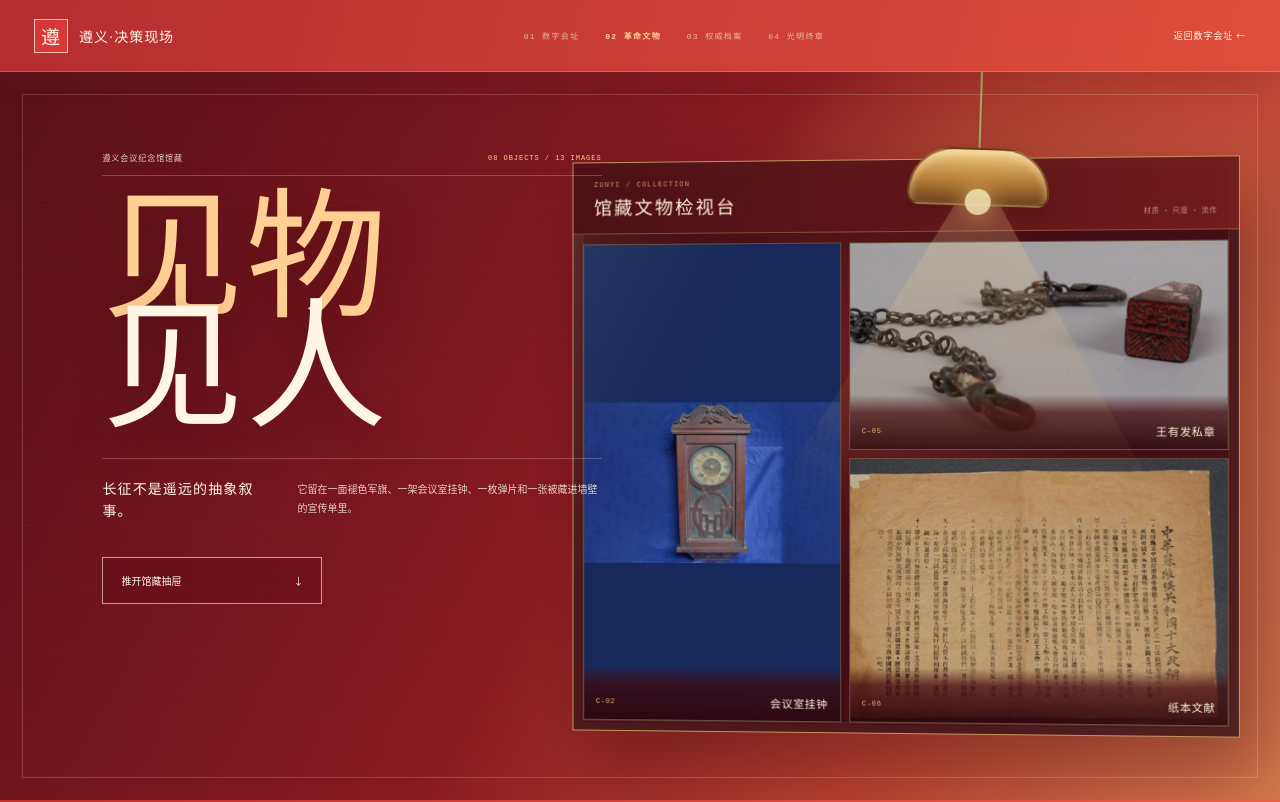
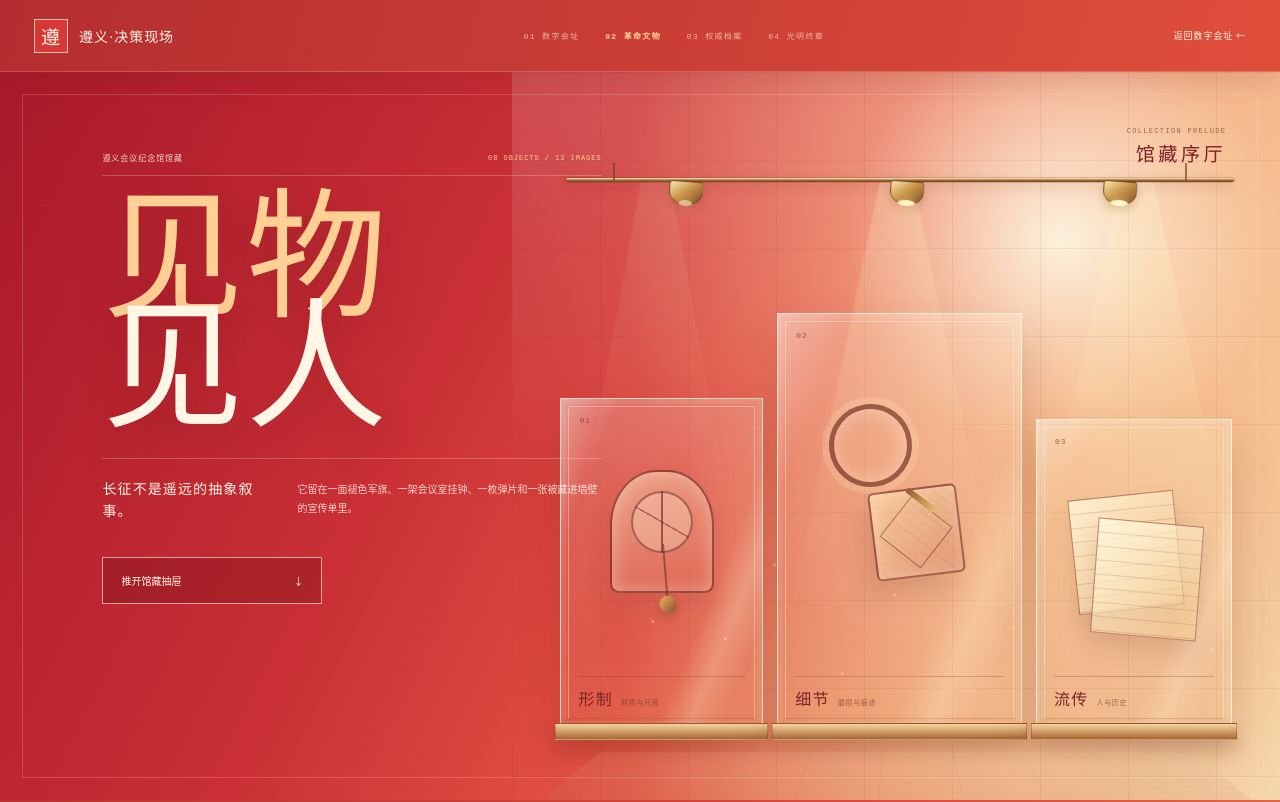
Before and after one commit to pangperry030-code/-, a Next.js app: page /relics in a window 1280 px wide. Shown: the top 802 px of the page. Built offline with nearby package versions, Linux system fonts and the light colour scheme; no server answers.

Commit message:
Reframe the artifact prologue as a glass gallery

```diff
--- a/app/page.tsx
+++ b/app/page.tsx
@@ -1540,7 +1540,6 @@ export default function Home() {
         <article className="archive-reader" key={item.number}>
           {renderNote(
             <>
-              <div className="archive-stamp">已核</div>
               <p>资料抽屉 / {item.number}</p>
               <h3>{item.title}</h3>
               <strong>{item.org}</strong>
--- a/app/relics/RelicExhibition.tsx
+++ b/app/relics/RelicExhibition.tsx
@@ -229,15 +229,29 @@ export default function RelicExhibition({ onBack, onNext }: RelicExhibitionProps
 
       <section className="artifact-portal">
         <div className="artifact-portal-grid" aria-hidden="true" />
-        <div className="artifact-evidence-stage" aria-hidden="true">
-          <div className="evidence-lamp"><i /><b /><span /></div>
-          <div className="evidence-vitrine">
-            <header><span>ZUNYI / COLLECTION</span><b>馆藏文物检视台</b><small>材质 · 尺度 · 流传</small></header>
-            <div className="evidence-grid">
-              <figure className="evidence-clock"><img src={assetPath('/artifacts/clock.png')} alt="" /><figcaption><span>C-02</span><b>会议室挂钟</b></figcaption></figure>
-              <figure className="evidence-seal"><img src={assetPath('/artifacts/seal.png')} alt="" /><figcaption><span>C-05</span><b>王有发私章</b></figcaption></figure>
-              <figure className="evidence-leaflet"><img src={assetPath('/artifacts/leaflet-01.png')} alt="" /><figcaption><span>C-06</span><b>纸本文献</b></figcaption></figure>
+        <div className="museum-glass-stage" aria-hidden="true">
+          <p className="museum-stage-label"><span>COLLECTION PRELUDE</span><b>馆藏序厅</b></p>
+          <div className="museum-track"><i /><i /><i /></div>
+          <div className="museum-beams"><i /><i /><i /></div>
+          <div className="museum-cases">
+            <div className="glass-case case-form">
+              <span className="case-index">01</span>
+              <div className="case-silhouette silhouette-form"><i /><b /></div>
+              <p><b>形制</b><small>材质与尺度</small></p>
             </div>
+            <div className="glass-case case-detail">
+              <span className="case-index">02</span>
+              <div className="case-silhouette silhouette-detail"><i /><b /></div>
+              <p><b>细节</b><small>磨损与痕迹</small></p>
+            </div>
+            <div className="glass-case case-story">
+              <span className="case-index">03</span>
+              <div className="case-silhouette silhouette-story"><i /><b /></div>
+              <p><b>流传</b><small>人与历史</small></p>
+            </div>
+          </div>
+          <div className="museum-dust">
+            {Array.from({ length: 12 }, (_, index) => <i key={index} />)}
           </div>
         </div>
         <div className="artifact-portal-copy">
```
Also changed, not shown: app/globals.css.
